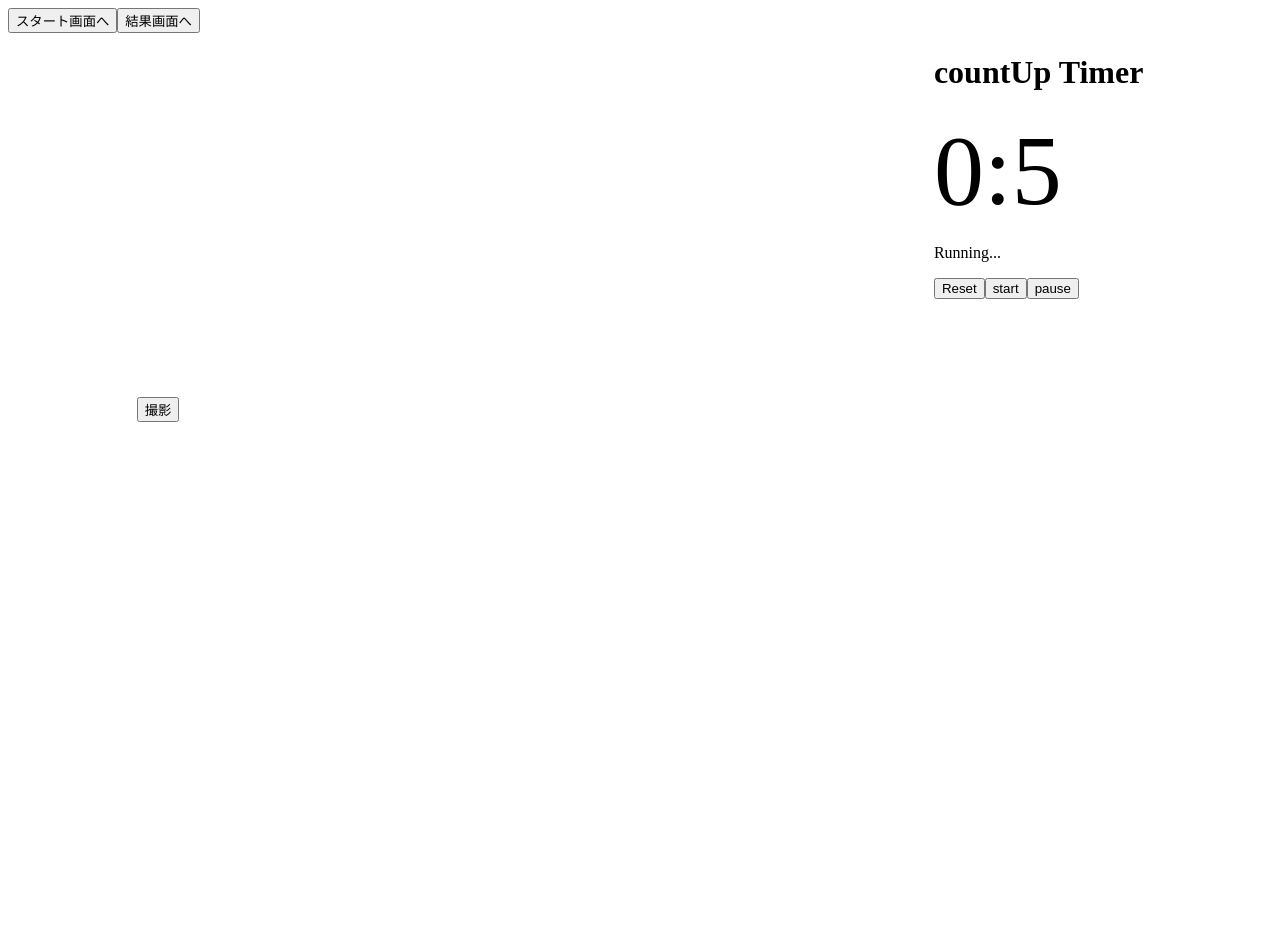
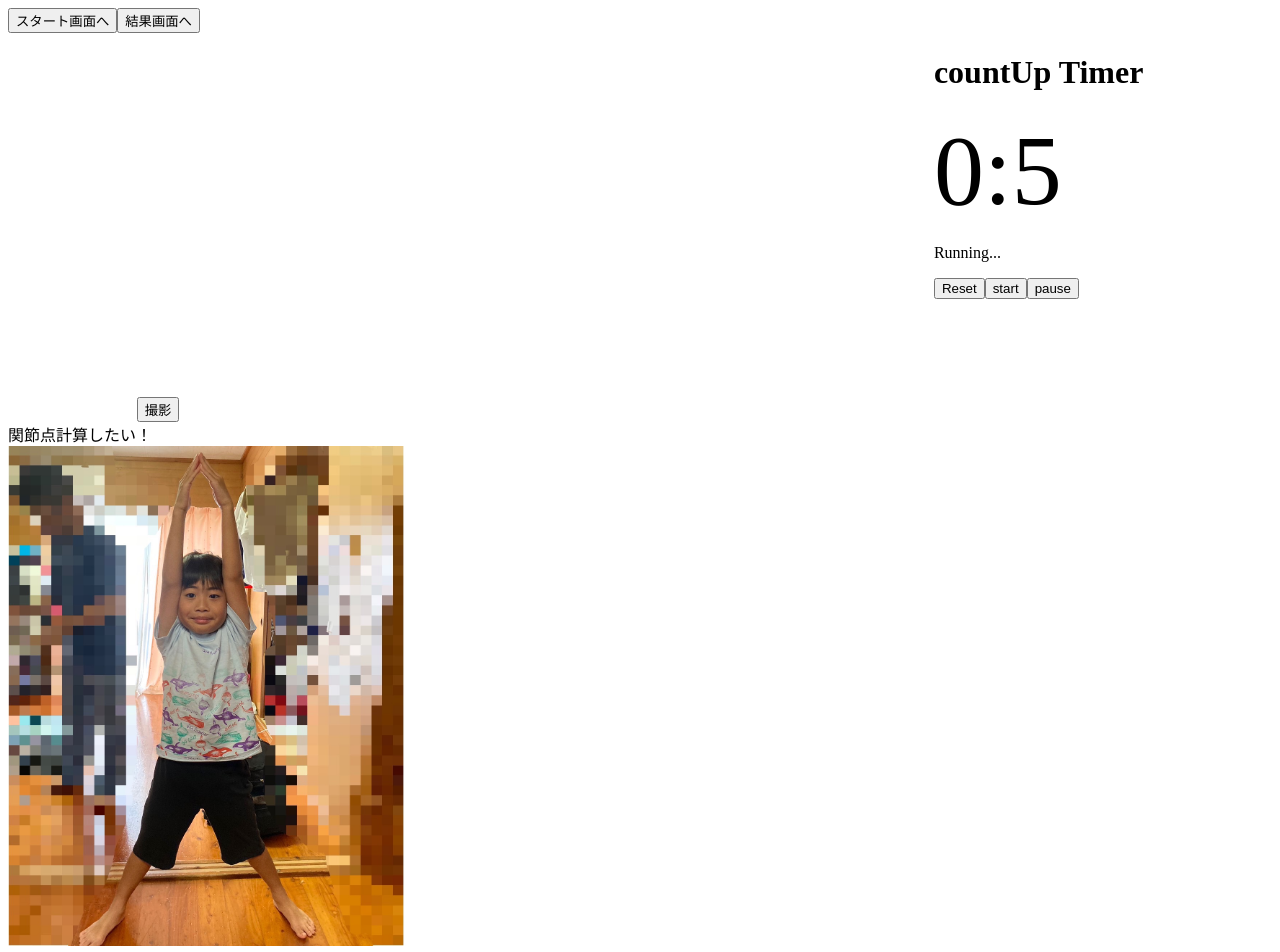
Before and after one commit to enPit-AR/AR-enPitApp, a React (Create React App) app in the folder ar-app/: page /GameScreen in a window 1280 px wide. Shown: the top 952 px of the page. Before the commit the page ends 800 px from the top, so only its background shows below. Built offline with nearby package versions, Linux system fonts and the light colour scheme; no server answers.

Commit message:
Jointcal (作成途中)
cdnをreactで使えなさそう...?
movenetを使った関節点の計算を
行うロジック構成用

```diff
--- a/ar-app/package.json
+++ b/ar-app/package.json
@@ -3,6 +3,7 @@
   "version": "0.1.0",
   "private": true,
   "dependencies": {
+    "@tensorflow-models/pose-detection": "^2.0.0",
     "@testing-library/jest-dom": "^5.16.5",
     "@testing-library/react": "^13.4.0",
     "@testing-library/user-event": "^13.5.0",
--- a/ar-app/public/index.html
+++ b/ar-app/public/index.html
@@ -25,6 +25,13 @@
       Learn how to configure a non-root public URL by running `npm run build`.
     -->
     <title>React App</title>
+
+    <!--movenet用のソースコードはインターネット上から使う形で実装できるらしい -->
+    <script src="https://cdn.jsdelivr.net/npm/@tensorflow/tfjs-core"></script>
+    <script src="https://cdn.jsdelivr.net/npm/@tensorflow/tfjs-converter"></script>
+    <script src="https://cdn.jsdelivr.net/npm/@tensorflow/tfjs-backend-webgl"></script>
+    <!-- <script src="https://cdn.jsdelivr.net/npm/@tensorflow-models/pose-detection"></script> -->
+
   </head>
   <body>
     <noscript>You need to enable JavaScript to run this app.</noscript>
--- /dev/null
+++ b/ar-app/src/components/JointCal.tsx
@@ -0,0 +1,40 @@
+import MySample_A from "../img/MySample_A.jpg";
+import poseDetection from "@tensorflow-models/pose-detection";
+
+function JointCal() {
+    // const model = poseDetection.SupportedModels.MoveNet;
+    // async() => {
+
+    //     //　検出器を生成
+    //     const detector = await poseDetection.createDetector(poseDetection.SupportedModels.MoveNet)
+
+    //     // img要素を取得する
+    //     const imageElement = document.getElementById('img')
+
+    //     // 姿勢推定を実行する
+    //     const poses = await detector.estimatePoses(imageElement)
+
+    //     // 姿勢推定結果を出力する
+    //     console.log(poses[0].keypoints)
+
+    //   }
+    return (
+        <div>
+            <div>関節点計算したい！</div>
+            <div style={styles.calcImage}>
+                <img id="img" alt="うわああ読み込まれないいい" src={MySample_A} width="400" height="500"/>
+            </div>
+        </div>
+    );
+};
+
+
+const styles : {[key: string]: React.CSSProperties} = {
+    calcImage:{
+        // display: "none"
+    }
+
+};
+
+
+export default JointCal;
--- a/ar-app/src/screens/GameScreen.tsx
+++ b/ar-app/src/screens/GameScreen.tsx
@@ -1,6 +1,7 @@
 import { useNavigate } from "react-router-dom"
 import Camera from "../components/Camera";
 import StopWatch from "../components/StopWatch";
+import JointCal from "../components/JointCal";
 
 const GameScreen = () => {
     const navigate = useNavigate()
@@ -18,6 +19,9 @@ const GameScreen = () => {
                     <StopWatch/>
                 </div>
             </div>
+            <div>
+                <JointCal />
+            </div>
         </div>
     );
   };
```
Also changed, not shown: ar-app/src/img/MySample_A.jpg (added), 1 other file (tests, documents, lock files or other folders).
